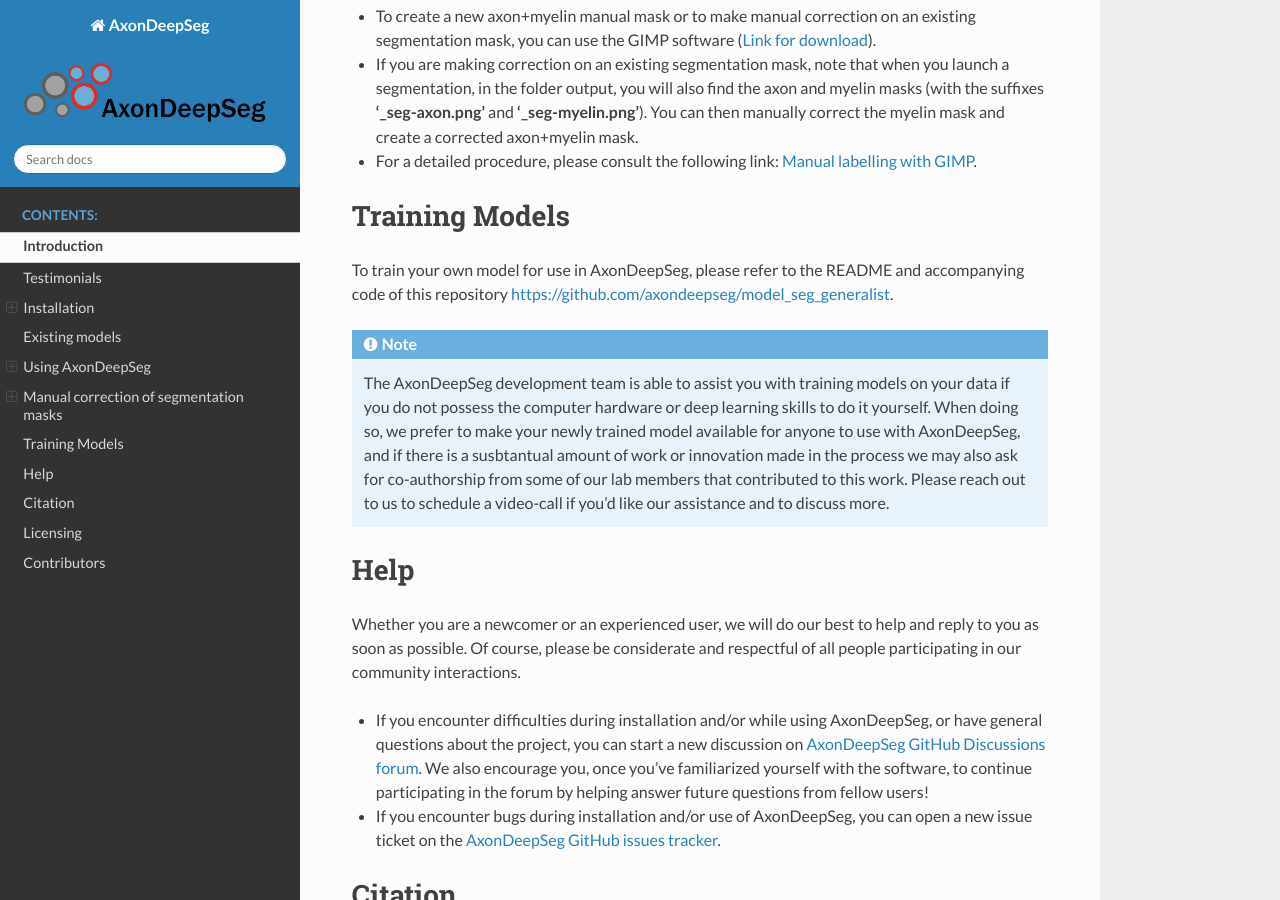
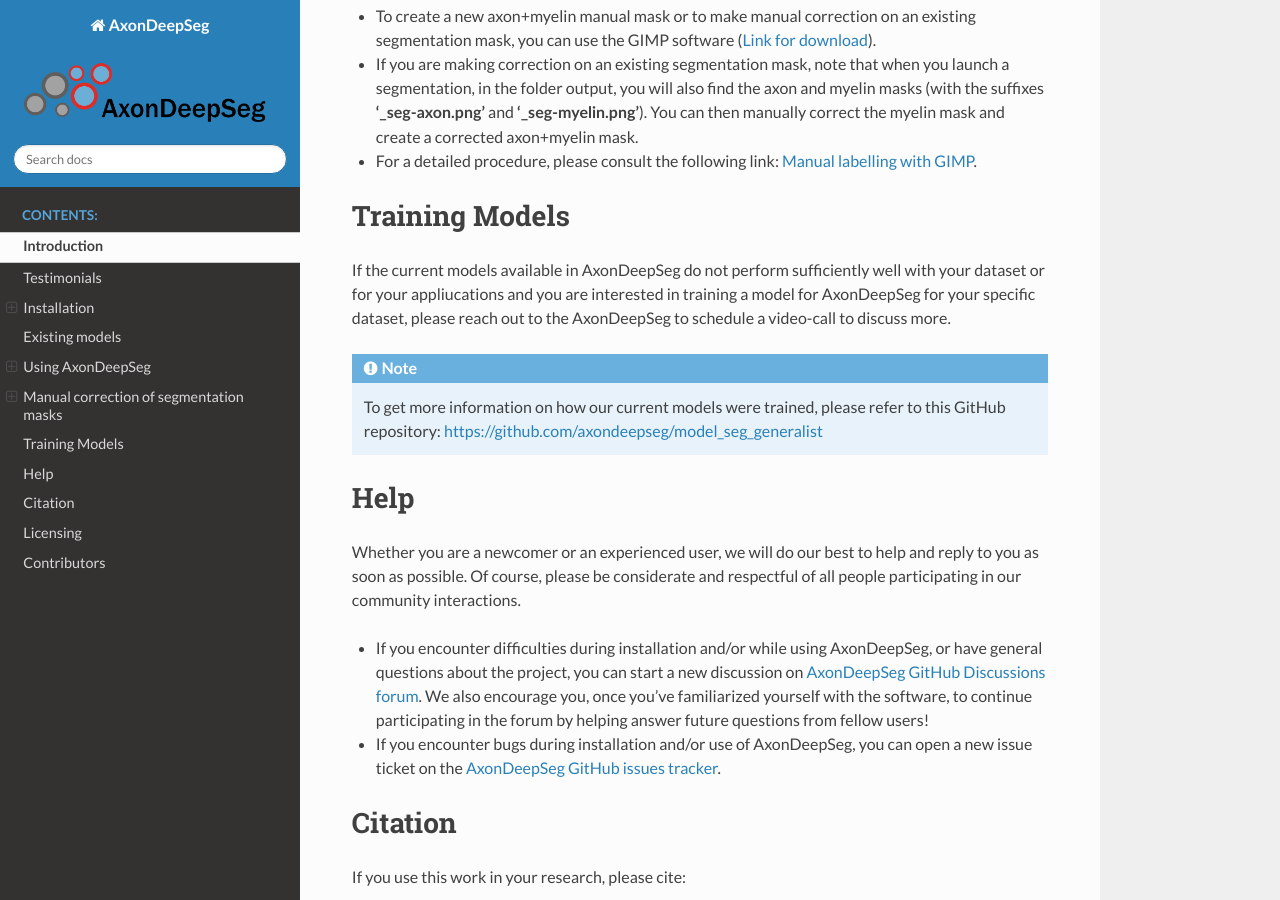
Before and after one commit to axondeepseg/axondeepseg, a Sphinx documentation site: the page built from docs/source/documentation.rst, in a window 1280 px wide and 900 px high, scrolled down 16765 px. Built offline with Sphinx 7.4.7 and the Read the Docs theme 2.0.0, drawn with Linux system fonts in a browser that asks for light colours.

Commit message:
Update training doc section

```diff
--- a/docs/source/documentation.rst
+++ b/docs/source/documentation.rst
@@ -585,9 +585,10 @@ GIMP software
 Training Models
 ===============
 
-To train your own model for use in AxonDeepSeg, please refer to the README and accompanying code of this repository `https://github.com/axondeepseg/model_seg_generalist <https://github.com/axondeepseg/model_seg_generalist>`_.
 
-.. NOTE :: The AxonDeepSeg development team is able to assist you with training models on your data if you do not possess the computer hardware or deep learning skills to do it yourself. When doing so, we prefer to make your newly trained model available for anyone to use with AxonDeepSeg, and if there is a susbtantual amount of work or innovation made in the process we may also ask for co-authorship from some of our lab members that contributed to this work. Please reach out to us to schedule a video-call if you'd like our assistance and to discuss more.
+If the current models available in AxonDeepSeg do not perform sufficiently well with your dataset or for your appliucations and you are interested in training a model for AxonDeepSeg for your specific dataset, please reach out to the AxonDeepSeg to schedule a video-call to discuss more.
+
+.. NOTE :: To get more information on how our current models were trained, please refer to this GitHub repository: `https://github.com/axondeepseg/model_seg_generalist <https://github.com/axondeepseg/model_seg_generalist>`_
 
 Help
 ====
```
